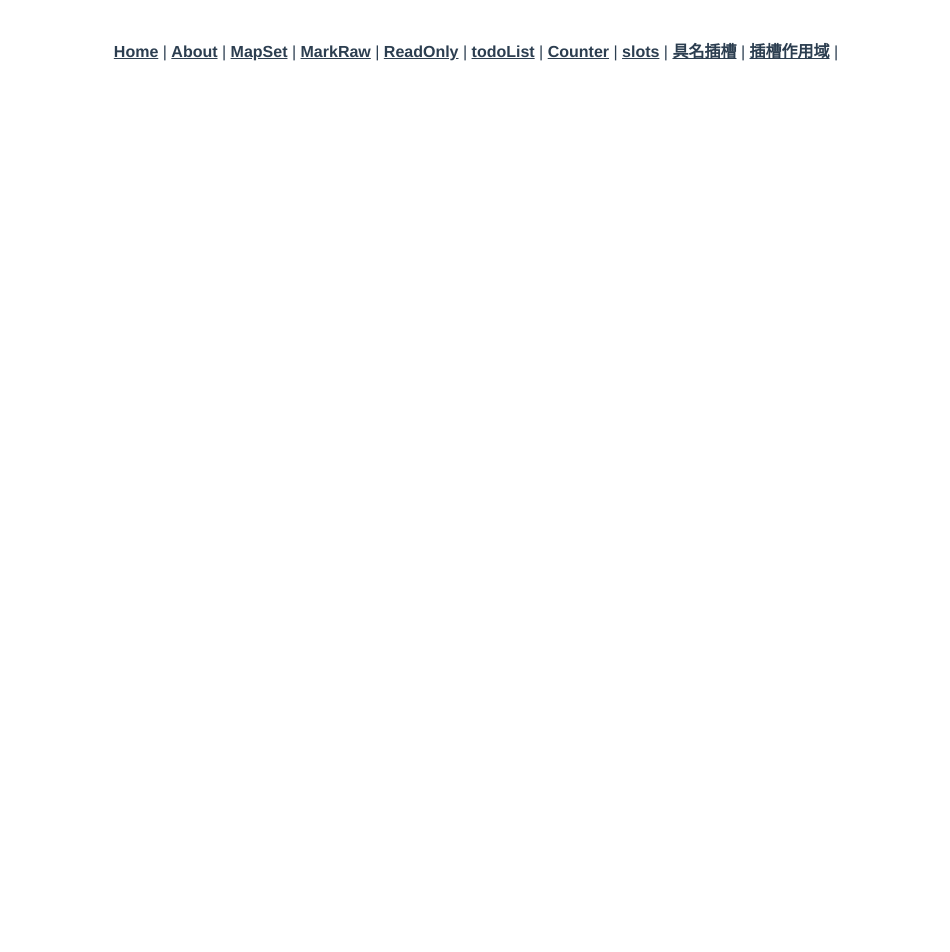
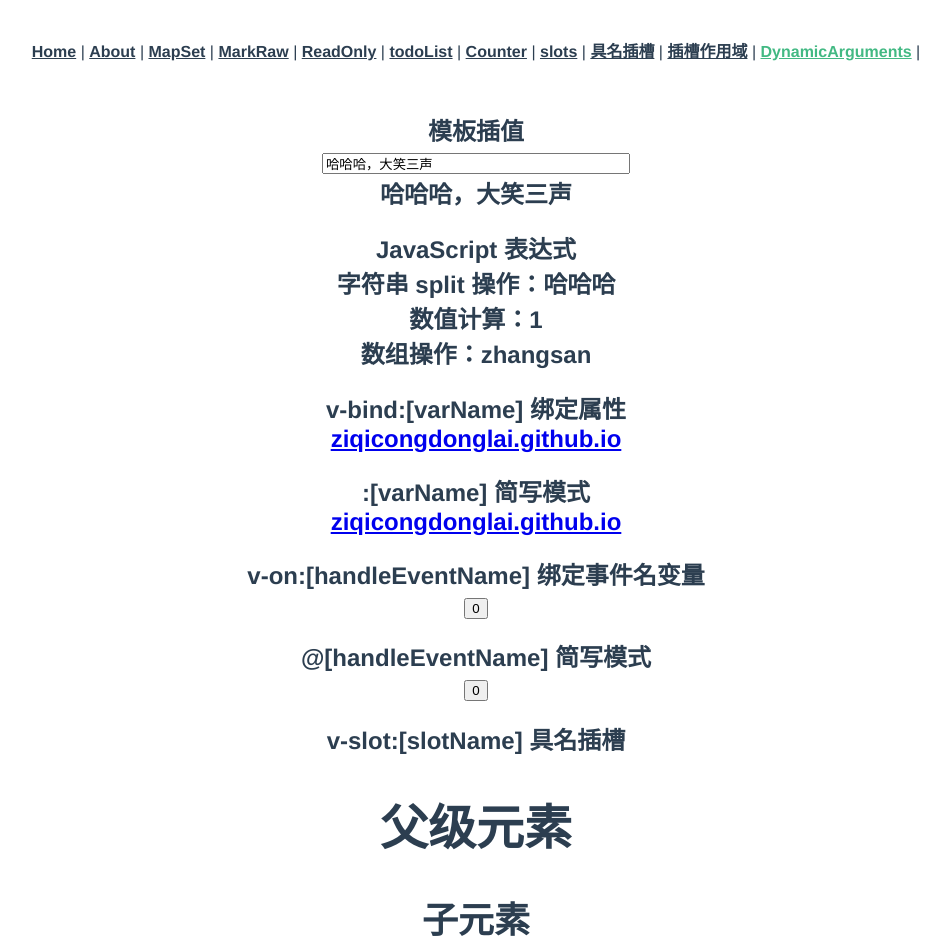
Before and after one commit to ziqicongdonglai/front-end-day-study, a Vue app in the folder vue-code/: page /dynamicArguments in a window 1280 px wide. Shown: the top 952 px of the page, without its empty margins (164-1114 px from the left). Before the commit the page ends 800 px from the top, so only its background shows below. Built offline with nearby package versions, Linux system fonts and the light colour scheme.

Commit message:
day17-动态指令

```diff
--- a/vue-code/src/App.vue
+++ b/vue-code/src/App.vue
@@ -10,6 +10,7 @@
     <router-link to="/parent">slots</router-link> |
     <router-link to="/slotName">具名插槽</router-link> |
     <router-link to="/slotScopes">插槽作用域</router-link> |
+    <router-link to="/dynamicArguments">DynamicArguments</router-link> |
   </nav>
   <router-view/>
 </template>
--- a/vue-code/src/router/index.js
+++ b/vue-code/src/router/index.js
@@ -50,6 +50,10 @@ const routes = [
     path: '/slotScopes',
     name: 'slotScopes',
     component: () => import('../views/SlotScopes.vue')
+  },{
+    path: '/dynamicArguments',
+    name: 'DynamicArguments',
+    component: () => import('../views/DynamicArguments.vue')
   }
 ]
 
--- /dev/null
+++ b/vue-code/src/views/DynamicArguments.vue
@@ -0,0 +1,113 @@
+<template>
+    <div class="Dynamic-arguments">
+        <!-- 模板插值 -->
+        <h2>模板插值
+        <br>
+        <input v-model="msg" type="text">
+        <br>
+        {{msg}}
+        </h2>
+        <!-- JS表达式 -->
+        <h2>
+            JavaScript 表达式
+            <br>
+            字符串 split 操作：{{msg.split("，")[0]}}
+            <br>
+            数值计算：{{num + 1}}
+            <br>
+            数组操作：{{arr[0]}}
+        </h2>
+        <!-- 动态指令 -->
+        <h2>
+            v-bind:[varName] 绑定属性
+            <br>
+            <!-- <a v-bind:href="a">ziqicongdonglai.github.io</a> -->
+            <!-- 动态指令 [] -->
+            <a v-bind:[urlKey]="a">ziqicongdonglai.github.io</a>
+        </h2>
+        <h2>
+            :[varName] 简写模式
+            <br>
+            <!-- 简写模式 -->
+            <a :[urlKey]="a">ziqicongdonglai.github.io</a>
+        </h2>
+        <h2>
+           v-on:[handleEventName] 绑定事件名变量
+           <br>
+           <!-- <button v-on:click="increase">{{num}}</button> -->
+
+           <button v-on:[clickEventName]="increase">{{num}}</button>
+        </h2>
+        <h2>
+           @[handleEventName] 简写模式
+           <br>
+           <!-- 简写模式 -->
+           <button @[clickEventName]="increase">{{num}}</button>
+        </h2>
+        <h2>
+            v-slot:[slotName] 具名插槽
+            <parent>
+                <template v-slot:[child]>
+                    <child></child>
+                </template>
+            </parent>
+        </h2>
+        <h2>
+            #[slotName] 简写模式
+            <parent>
+                <!-- 简写模式 -->
+                <template #[child]>
+                    <child></child>
+                </template>
+            </parent>
+        </h2>
+        <h2>
+            动态指令计算
+            <br>
+            <!-- <a v-bind:[key1 + key2]="a">aaa.com</a> -->
+        </h2>
+    </div>
+</template>
+<script>
+import {ref} from "vue";
+import parent from './bbb';
+import child from './aaa';
+export default {
+    name: "DynamicArguments",
+    components: {
+        parent,
+        child
+    },
+    setup() {
+        let msg = ref("哈哈哈，大笑三声");
+        let num = ref(0);
+        let arr = ref(['zhangsan', '前端打卡', '打卡的第17天了']);
+        let a = 'ziqicongdonglai.github.io';
+        let urlKey = ref('href');
+        let clickEventName = ref('click');
+        let key1 = ref('nam');
+        let key2 = ref('e');
+        const increase = () => {
+            num.value++;
+        };
+        let child = ref('child');
+        return {
+            msg,
+            num,
+            arr,
+            a,
+            urlKey,
+            increase,
+            clickEventName,
+            child,
+            key1,
+            key2
+        }
+    }
+}
+</script>
+<style scoped>
+    input {
+        width: 300px;
+    }
+</style>
--- /dev/null
+++ b/vue-code/src/views/aaa.vue
@@ -0,0 +1,11 @@
+<template>
+  <div class="child">
+    <h2>子元素</h2>
+  </div>
+</template>
+
+<script>
+  export default {
+    name: 'child',
+  };
+</script>
--- /dev/null
+++ b/vue-code/src/views/bbb.vue
@@ -0,0 +1,12 @@
+<template>
+  <div class="parent">
+    <h1>父级元素</h1>
+    <slot name="child"></slot>
+  </div>
+</template>
+
+<script>
+  export default {
+    name: 'parent',
+  };
+</script>
```
Also changed, not shown: 1 other file (tests, documents, lock files or other folders).
